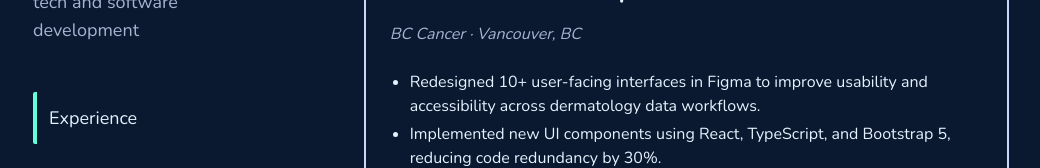
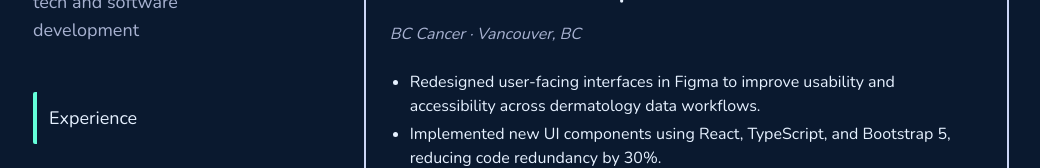
Before and after one commit to jn-han/jn-han.github.io, a Next.js app: page / in a window 1280 px wide. Shown: the part 296-464 px from the top of the page, without its empty margins (111-1151 px from the left). Built offline with nearby package versions, Linux system fonts and the light colour scheme.

Commit message:
changed typings

```diff
--- a/src/app/components/InfoMenu/ExperiencePage.tsx
+++ b/src/app/components/InfoMenu/ExperiencePage.tsx
@@ -40,7 +40,7 @@ const EXPERIENCE = [
     location: "Vancouver, BC",
     date: "Feb 2025 – Present",
     responsibilities: [
-      "Redesigned 10+ user-facing interfaces in Figma to improve usability and accessibility across dermatology data workflows.",
+      "Redesigned user-facing interfaces in Figma to improve usability and accessibility across dermatology data workflows.",
       "Implemented new UI components using React, TypeScript, and Bootstrap 5, reducing code redundancy by 30%.",
       "Built and maintained backend functionality via an Express.js server, including API endpoints and SQL queries for global health datasets.",
       "Collaborated in a lean team of 3 developers and researchers to deploy clinical tools meeting privacy and information security standards.",
```
